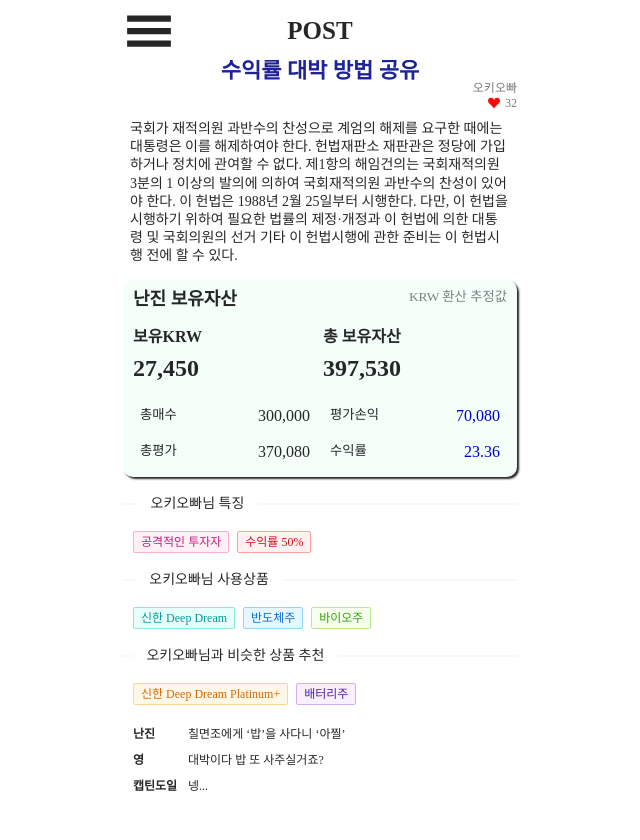
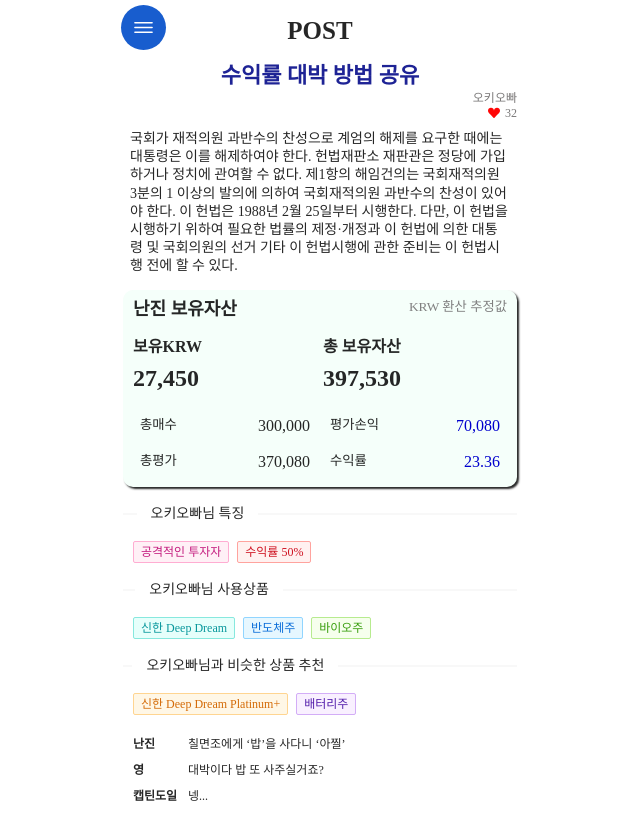
Before and after one commit to juajang/turkey, a React (Create React App) app: page /post/0 in a window 1280 px wide. Shown: the top 840 px of the page, without its empty margins (320-960 px from the left). Built offline with nearby package versions, Linux system fonts and the light colour scheme.

Commit message:
Modify menu button

```diff
--- a/src/components/common/Header.js
+++ b/src/components/common/Header.js
@@ -1,6 +1,6 @@
 import React from "react";
 import styled from "styled-components";
-import { GiHamburgerMenu } from "react-icons/gi";
+import { IoIosMenu } from "react-icons/io";
 import { Drawer } from "antd";
 import { Link, useLocation } from "react-router-dom";
 
@@ -15,13 +15,16 @@
 `;
 
 const MenuButton = styled.button`
-  background: transparent;
   outline: none;
   border: none;
   cursor: pointer;
   position: absolute;
   top: 5px;
-  left: 5px;
+  left: 8px;
+  width: 45px;
+  height: 45px;
+  border-radius: 50%;
+  background-color: #185dce;
 `;
 
 const DrawerContents = styled.div`
@@ -72,7 +75,15 @@
       <HeaderWrapper>
         <h1>{title || "FEED"}</h1>
         <MenuButton>
-          <GiHamburgerMenu onClick={handleClick} size={50} />
+          <IoIosMenu
+            onClick={handleClick}
+            size={25}
+            color="white"
+            style={{
+              position: "relative",
+              top: 2,
+            }}
+          />
         </MenuButton>
       </HeaderWrapper>
       <Drawer
--- a/src/pages/Post.js
+++ b/src/pages/Post.js
@@ -14,6 +14,7 @@
   h2 {
     font-size: 22px;
     font-weight: bold;
+    padding: 5px 0;
     color: #1e2395;
     display: flex;
     justify-content: center;
```
